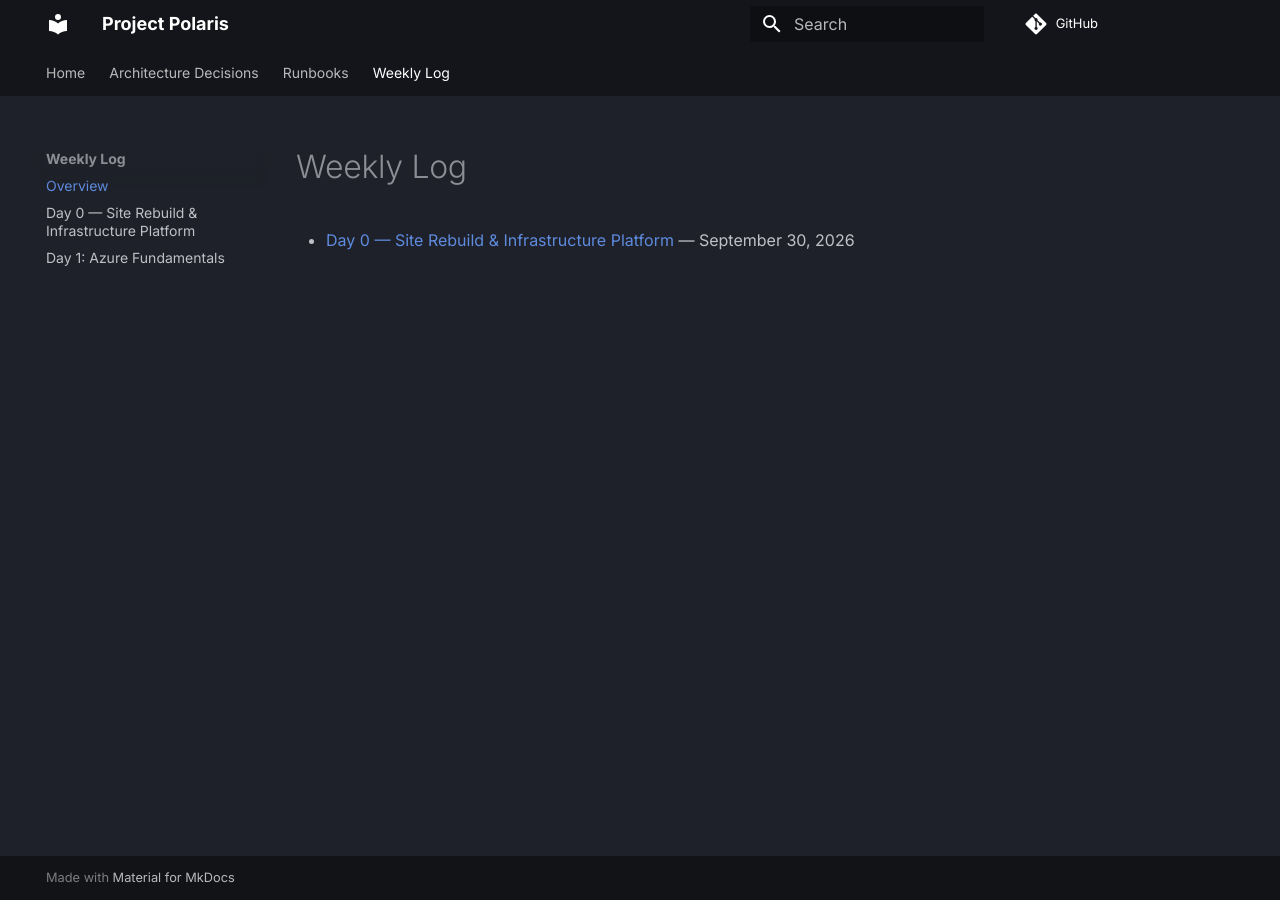
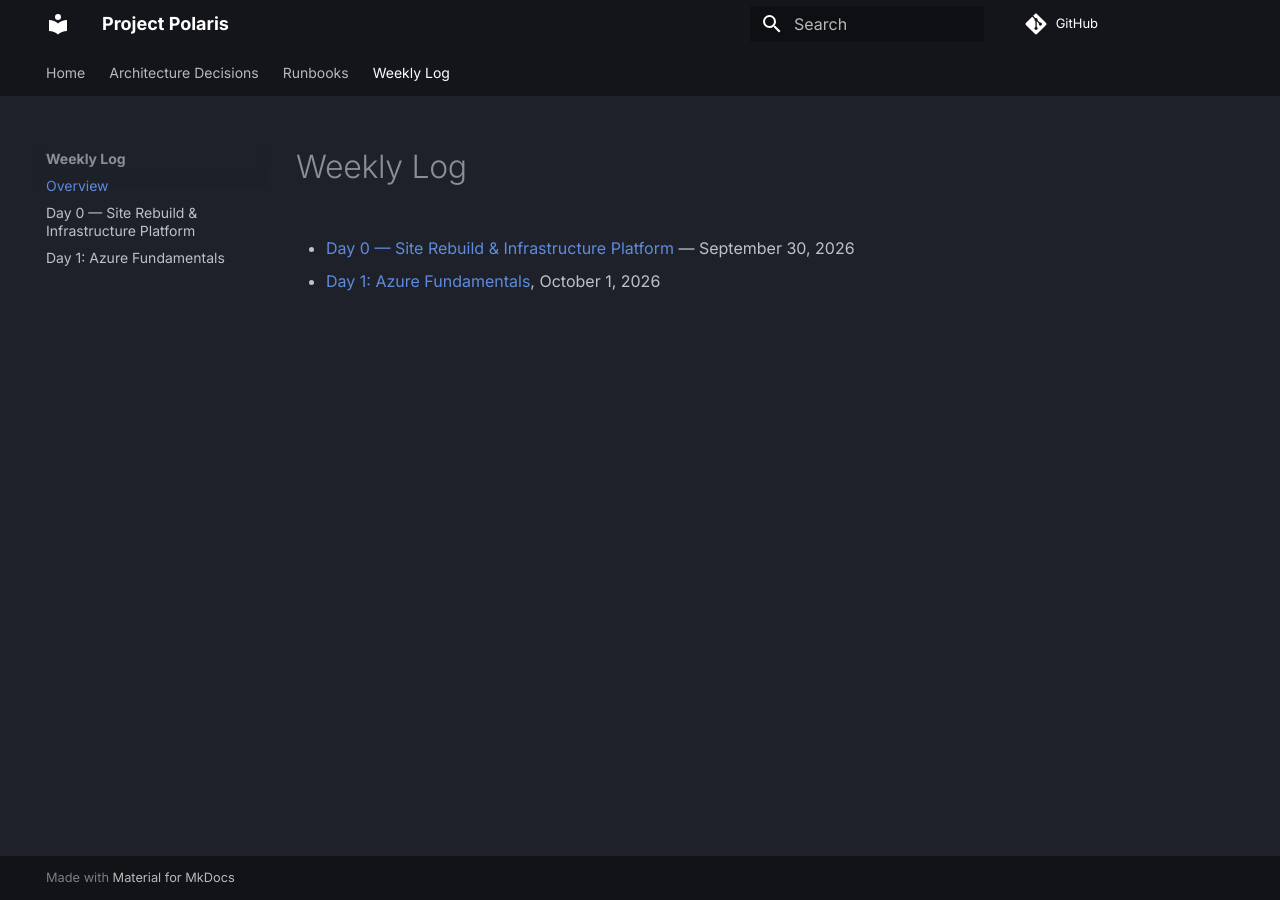
Before and after one commit to Philkaran/polaris, an MkDocs documentation site: the page built from docs/weekly-log/index.md, in a window 1280 px wide. Built offline with MkDocs 1.6.1 and Material for MkDocs 9.7.7, drawn with Linux system fonts in a browser that asks for light colours; comment, search, counter and statistics services are not loaded.

Commit message:
Add Day 1 to Weekly Log overview

```diff
--- a/docs/weekly-log/index.md
+++ b/docs/weekly-log/index.md
@@ -1,3 +1,5 @@
 # Weekly Log
 
 - [Day 0 — Site Rebuild & Infrastructure Platform](day-0.md) — September 30, 2026
+
+- [Day 1: Azure Fundamentals](day-01.md), October 1, 2026
```
